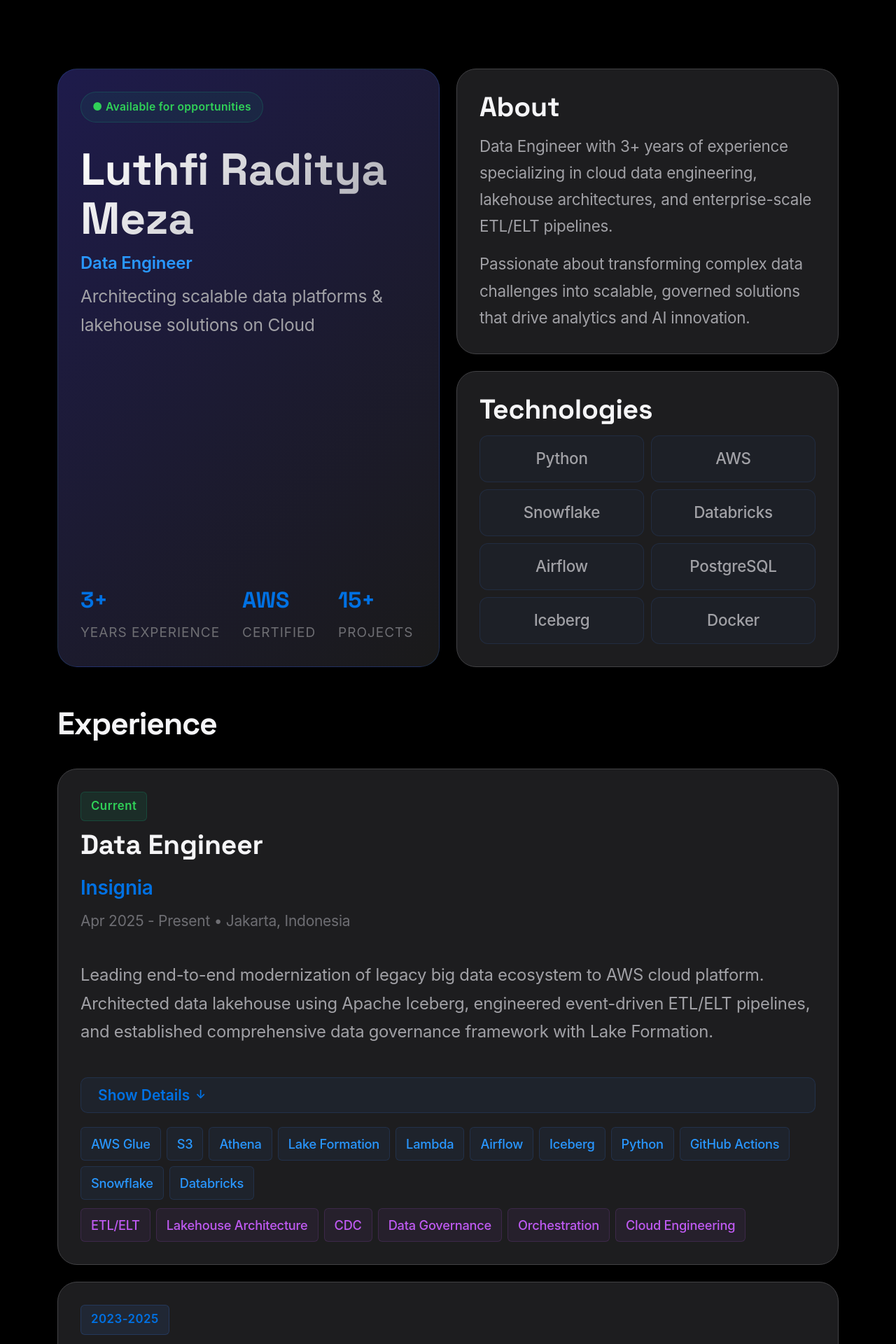
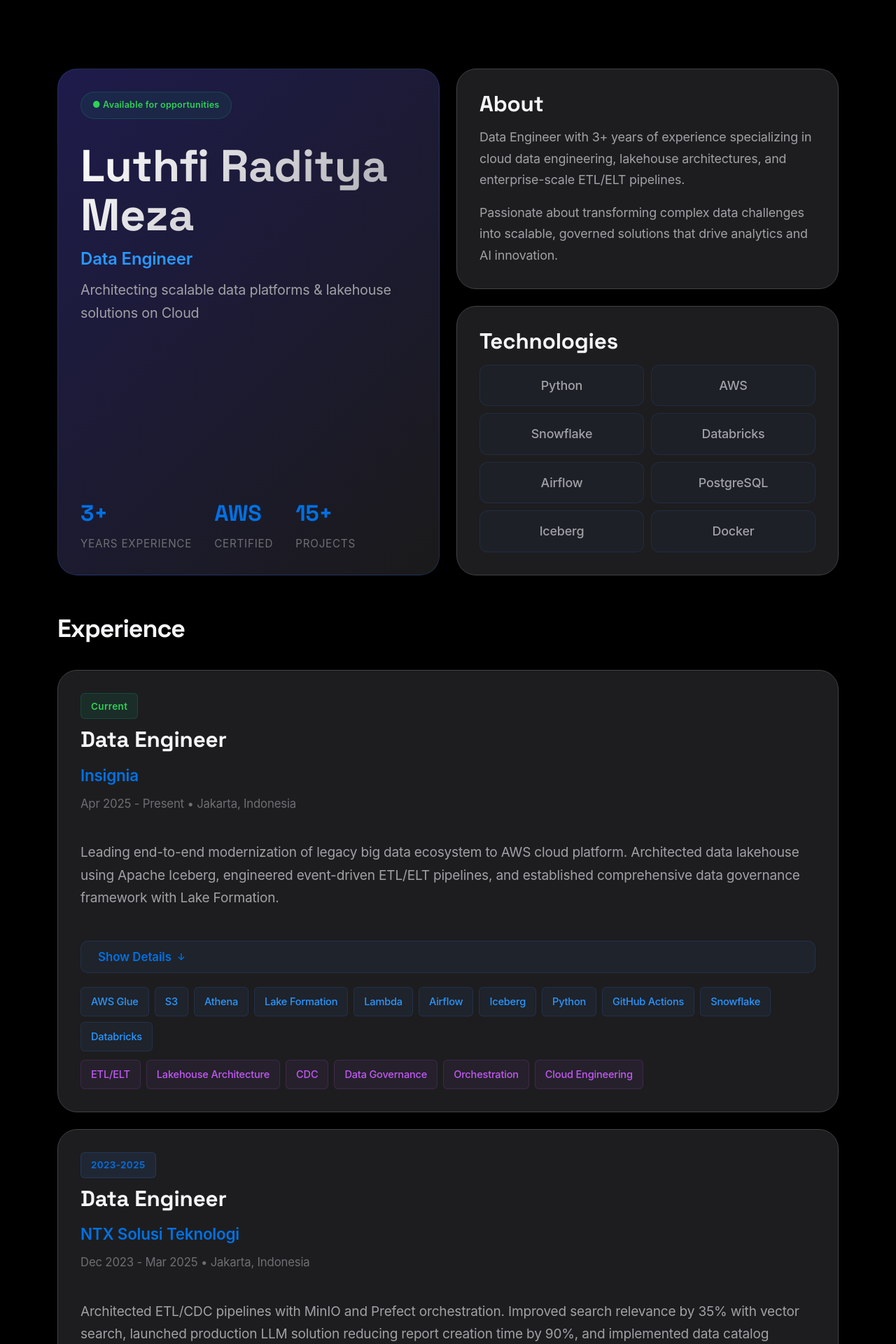
Before and after one commit to luthfiraditya/luthfiraditya.github.io, a Jekyll site: the page built from index.md, in a window 1280 px wide. Shown: the top 1920 px of the page at 70% size. Built offline with Jekyll 4.4.1, drawn with Linux system fonts in a browser that asks for light colours.

Commit message:
reduce the font size

```diff
--- a/assets/css/style.scss
+++ b/assets/css/style.scss
@@ -47,7 +47,7 @@ body {
   background: var(--bg-main);
   color: var(--text-primary);
   font-family: -apple-system, BlinkMacSystemFont, 'SF Pro Display', 'SF Pro Text', 'Inter', sans-serif;
-  font-size: 22px;
+  font-size: 17.6px;
   line-height: 1.65;
   letter-spacing: -0.011em;
   -webkit-font-smoothing: antialiased;
@@ -157,7 +157,7 @@ section {
 
 .section-title {
   font-family: 'Space Grotesk', sans-serif;
-  font-size: 2.8rem;
+  font-size: 2.24rem;
   font-weight: 700;
   color: var(--text-primary);
   margin: 0;
@@ -178,7 +178,7 @@ section {
   background: rgba(16, 185, 129, 0.08);
   border: 1px solid rgba(16, 185, 129, 0.2);
   border-radius: 100px;
-  font-size: 0.98rem;
+  font-size: 0.784rem;
   font-weight: 600;
   color: var(--success);
   letter-spacing: 0.02em;
@@ -206,7 +206,7 @@ section {
 }
 
 .hero-tagline {
-  font-size: 1.54rem;
+  font-size: 1.232rem;
   color: var(--text-secondary);
   margin-bottom: 2rem;
 }
@@ -231,7 +231,7 @@ section {
 }
 
 .stat-label {
-  font-size: 1.19rem;
+  font-size: 0.952rem;
   color: var(--text-muted);
   text-transform: uppercase;
   letter-spacing: 0.05em;
@@ -240,7 +240,7 @@ section {
 /* Card Titles */
 .card-title {
   font-family: 'Space Grotesk', sans-serif;
-  font-size: 2.45rem;
+  font-size: 1.96rem;
   font-weight: 700;
   margin-bottom: 1rem;
   color: var(--text-primary);
@@ -251,7 +251,7 @@ section {
   color: var(--text-secondary);
   line-height: 1.7;
   margin-bottom: 1rem;
-  font-size: 1.4rem;
+  font-size: 1.12rem;
 }
 
 .about-card p:last-child {
@@ -270,7 +270,7 @@ section {
   background: rgba(59, 130, 246, 0.04);
   border: 1px solid rgba(59, 130, 246, 0.12);
   border-radius: 12px;
-  font-size: 1.4rem;
+  font-size: 1.12rem;
   font-weight: 500;
   color: var(--text-secondary);
   transition: all 0.3s cubic-bezier(0.28, 0.11, 0.32, 1);
@@ -304,11 +304,11 @@ section {
 .work-summary p {
   color: var(--text-secondary);
   line-height: 1.7;
-  font-size: 1.49rem;
+  font-size: 1.192rem;
 }
 
 .company-name {
-  font-size: 1.75rem;
+  font-size: 1.4rem;
   font-weight: 600;
   color: var(--primary);
   margin: 0.25rem 0 0.5rem 0;
@@ -318,7 +318,7 @@ section {
   display: inline-block;
   padding: 0.4rem 0.875rem;
   border-radius: 6px;
-  font-size: 1.05rem;
+  font-size: 0.84rem;
   font-weight: 600;
   letter-spacing: 0.03em;
   margin-bottom: 0.75rem;
@@ -351,7 +351,7 @@ section {
 
 .work-duration {
   color: var(--text-muted);
-  font-size: 1.31rem;
+  font-size: 1.048rem;
   margin: 0 0 1.5rem 0;
 }
 
@@ -360,7 +360,7 @@ section {
 }
 
 .subsection-title {
-  font-size: 1.225rem;
+  font-size: 0.98rem;
   font-weight: 600;
   color: var(--text-muted);
   text-transform: uppercase;
@@ -378,7 +378,7 @@ section {
   border: 1px solid rgba(59, 130, 246, 0.15);
   border-radius: 10px;
   color: var(--primary);
-  font-size: 1.31rem;
+  font-size: 1.048rem;
   font-weight: 600;
   cursor: pointer;
   transition: all 0.3s cubic-bezier(0.28, 0.11, 0.32, 1);
@@ -397,7 +397,7 @@ section {
 }
 
 .expand-button .expand-icon {
-  font-size: 1.05rem;
+  font-size: 0.84rem;
   transition: transform 0.3s cubic-bezier(0.28, 0.11, 0.32, 1);
 }
 
@@ -417,7 +417,7 @@ section {
   margin-bottom: 1rem;
   color: var(--text-secondary);
   line-height: 1.7;
-  font-size: 1.4rem;
+  font-size: 1.12rem;
 }
 
 .work-highlights li::before {
@@ -442,7 +442,7 @@ section {
   background: rgba(59, 130, 246, 0.06);
   border: 1px solid rgba(59, 130, 246, 0.15);
   border-radius: 6px;
-  font-size: 1.14rem;
+  font-size: 0.912rem;
   font-weight: 500;
   color: var(--primary-light);
   transition: all 0.2s cubic-bezier(0.28, 0.11, 0.32, 1);
@@ -466,7 +466,7 @@ section {
   background: rgba(191, 90, 242, 0.06);
   border: 1px solid rgba(191, 90, 242, 0.15);
   border-radius: 6px;
-  font-size: 1.14rem;
+  font-size: 0.912rem;
   font-weight: 500;
   color: var(--accent);
   transition: all 0.2s cubic-bezier(0.28, 0.11, 0.32, 1);
@@ -496,7 +496,7 @@ section {
   text-decoration: none;
   color: var(--text-secondary);
   font-weight: 500;
-  font-size: 1.26rem;
+  font-size: 1.008rem;
   transition: all 0.3s cubic-bezier(0.28, 0.11, 0.32, 1);
 }
 
@@ -508,7 +508,7 @@ section {
 }
 
 .social-link .icon {
-  font-size: 1.05rem;
+  font-size: 0.84rem;
   font-weight: 700;
   color: var(--primary);
   background: rgba(59, 130, 246, 0.1);
@@ -528,14 +528,14 @@ section {
 
 .edu-item h4 {
   font-family: 'Space Grotesk', sans-serif;
-  font-size: 1.4rem;
+  font-size: 1.12rem;
   font-weight: 600;
   color: var(--text-primary);
   margin-bottom: 0.5rem;
 }
 
 .edu-item p {
-  font-size: 1.225rem;
+  font-size: 0.98rem;
   color: var(--text-secondary);
   margin-bottom: 0.375rem;
 }
@@ -557,20 +557,20 @@ section {
 
 .cert-item h4 {
   font-family: 'Space Grotesk', sans-serif;
-  font-size: 1.4rem;
+  font-size: 1.12rem;
   font-weight: 600;
   color: var(--text-primary);
   margin-bottom: 0.5rem;
 }
 
 .cert-issuer {
-  font-size: 1.225rem;
+  font-size: 0.98rem;
   color: var(--text-secondary);
   margin-bottom: 0.375rem;
 }
 
 .cert-validity {
-  font-size: 1.05rem;
+  font-size: 0.84rem;
   color: var(--success);
   font-weight: 500;
 }
@@ -585,7 +585,7 @@ section {
   color: var(--text-secondary);
   margin-bottom: 1.5rem;
   line-height: 1.6;
-  font-size: 1.26rem;
+  font-size: 1.008rem;
 }
 
 .cta-button {
@@ -598,7 +598,7 @@ section {
   text-decoration: none;
   border-radius: 12px;
   font-weight: 600;
-  font-size: 1.26rem;
+  font-size: 1.008rem;
   transition: all 0.3s cubic-bezier(0.28, 0.11, 0.32, 1);
   box-shadow: 0 2px 8px rgba(0, 113, 227, 0.25);
 }
@@ -630,7 +630,7 @@ section {
   }
 
   .section-title {
-    font-size: 2.45rem;
+    font-size: 1.96rem;
   }
 }
 
@@ -661,15 +661,15 @@ section {
   }
 
   .section-title {
-    font-size: 2.1rem;
+    font-size: 1.68rem;
   }
 
   .work-summary p {
-    font-size: 1.26rem;
+    font-size: 1.008rem;
   }
 
   .work-highlights li {
-    font-size: 1.19rem;
+    font-size: 0.952rem;
   }
 
   .tech-tags {
@@ -684,7 +684,7 @@ section {
     width: 100%;
     justify-content: center;
     padding: 0.75rem 1rem;
-    font-size: 1.12rem;
+    font-size: 0.896rem;
   }
 }
 
```
Also changed, not shown: 1 other file.
